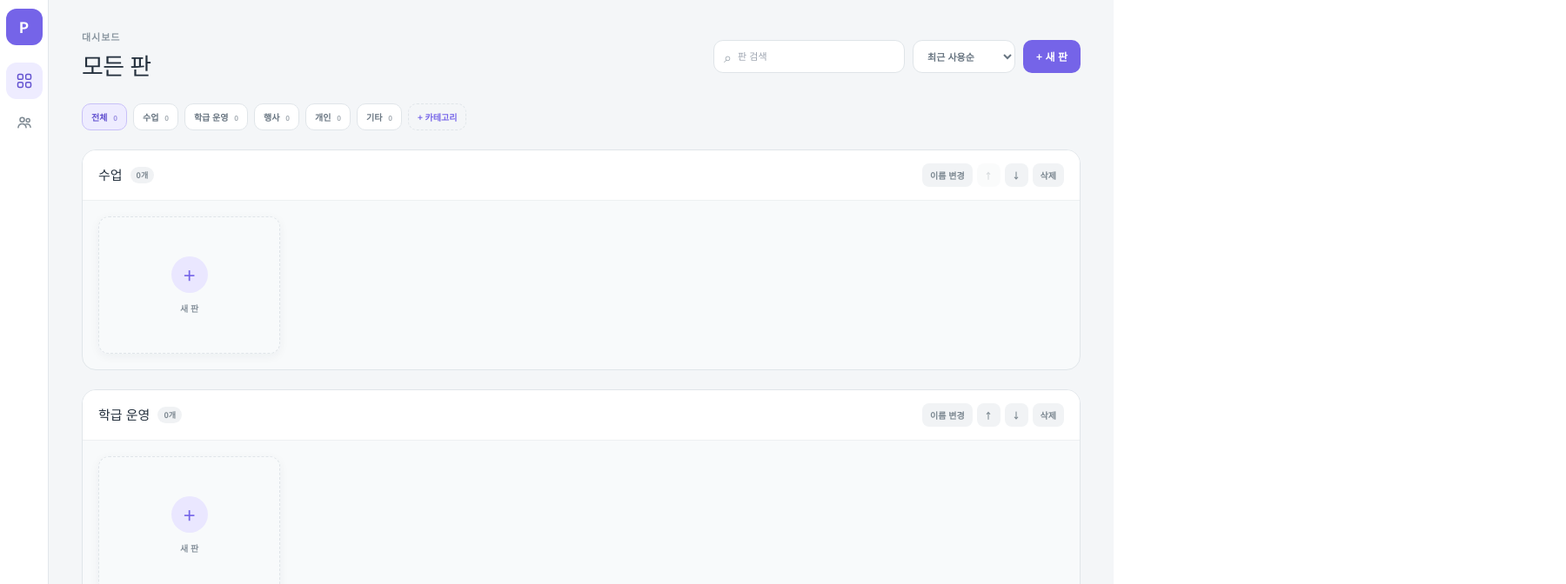
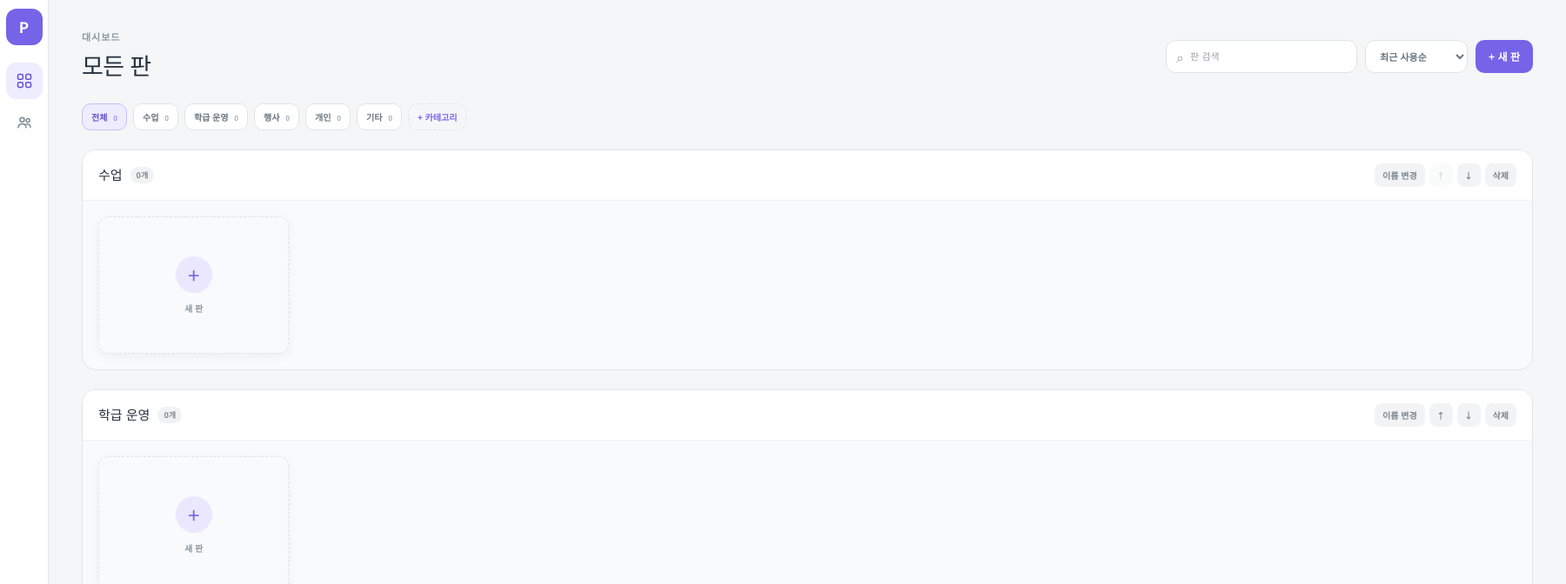
Before and after one commit to RamzThunder/PanDeckI, a React (Vite) app: page / in a window 1280 px wide. Shown: the top 672 px of the page at 87% size, 1800 px wide, since content can reach past the window. Built offline with nearby package versions, Linux system fonts and the light colour scheme.

Commit message:
feat: improve presentation picker and app scaling

```diff
--- a/src/App.tsx
+++ b/src/App.tsx
@@ -1,4 +1,4 @@
-import React, { useEffect, useState } from 'react'
+import React, { useEffect, useRef, useState } from 'react'
 import { invoke } from '@tauri-apps/api/core'
 import DailyView from './pages/DailyView'
 import AppSidebar from './components/AppSidebar'
@@ -9,7 +9,17 @@ import { api } from './api'
 import { PRESET_THEMES, applyGlobalFont, applyTheme } from './store/theme'
 
 const DEFAULT_CATEGORIES = ['수업', '학급 운영', '행사', '개인', '기타']
+const APP_WIDTH = 1800
+const APP_HEIGHT = 1012
+const WINDOW_TITLEBAR_HEIGHT = 28
 type AppView = 'dashboard' | 'students'
+
+function resizeWindow(zoom: number) {
+  invoke('resize_window', {
+    width: Math.round(APP_WIDTH * zoom),
+    height: Math.round(APP_HEIGHT * zoom) + WINDOW_TITLEBAR_HEIGHT,
+  }).catch(() => {})
+}
 
 function shiftDate(date: Date, amount: number) {
   const next = new Date(date)
@@ -34,6 +44,23 @@ export default function App(): JSX.Element {
   const [createRequest, setCreateRequest] = useState(0)
   const [appView, setAppView] = useState<AppView>('dashboard')
   const [studentLists, setStudentLists] = useState<StudentList[]>([])
+  const zoomRef = useRef(appZoom)
+  zoomRef.current = appZoom
+
+  useEffect(() => {
+    const onWheel = (event: WheelEvent) => {
+      if (!event.metaKey && !event.ctrlKey) return
+      event.preventDefault()
+      const delta = event.deltaY > 0 ? -0.05 : 0.05
+      const next = Math.max(0.5, Math.min(1.5, Math.round((zoomRef.current + delta) * 20) / 20))
+      zoomRef.current = next
+      setAppZoom(next)
+      resizeWindow(next)
+      api.settings.set('appZoom', String(next)).catch(() => {})
+    }
+    window.addEventListener('wheel', onWheel, { passive: false })
+    return () => window.removeEventListener('wheel', onWheel)
+  }, [])
 
   useEffect(() => {
     async function loadSettings() {
@@ -57,7 +84,13 @@ export default function App(): JSX.Element {
       applyGlobalFont(font)
 
       const zoom = Number(settings.appZoom)
-      if (Number.isFinite(zoom) && zoom > 0) setAppZoom(zoom)
+      if (Number.isFinite(zoom) && zoom > 0) {
+        setAppZoom(zoom)
+        zoomRef.current = zoom
+        resizeWindow(zoom)
+      } else {
+        resizeWindow(1)
+      }
       const scale = Number(settings.fontScale)
       if (Number.isFinite(scale) && scale > 0) setFontScale(scale)
       const offset = Number(settings.fontOffsetY)
@@ -190,10 +223,20 @@ export default function App(): JSX.Element {
     setCreateRequest(value => value + 1)
   }
 
+  const changeZoom = (zoom: number) => {
+    setAppZoom(zoom)
+    zoomRef.current = zoom
+  }
+
+  const commitZoom = (zoom: number) => {
+    resizeWindow(zoom)
+    saveSetting('appZoom', String(zoom))
+  }
+
   return (
-    <div className="app-shell">
+    <div className="app-shell" style={{ transform: `scale(${appZoom})` }}>
       <AppSidebar dashboardActive={appView === 'dashboard' && !activeBoard} studentsActive={appView === 'students'} settingsOpen={settingsOpen} onDashboard={() => selectCategory('전체')} onStudents={() => { setAppView('students'); setActiveBoard(null); setSettingsOpen(false) }} onSettings={() => setSettingsOpen(value => !value)} />
-      <section className="app-content" style={{ transform: `scale(${appZoom})`, transformOrigin: 'top left', width: `${100 / appZoom}%`, height: `${100 / appZoom}%` }}>
+      <section className="app-content">
         {appView === 'students' ? (
           <StudentLists lists={studentLists} onSave={saveStudentList} onDelete={deleteStudentList} />
         ) : !activeBoard ? (
@@ -215,7 +258,7 @@ export default function App(): JSX.Element {
           </main>
         )}
       </section>
-      {settingsOpen && <SettingsPanel activeThemeId={activeThemeId} onThemeChange={id => { setActiveThemeId(id); saveSetting('active_theme', id) }} appZoom={appZoom} onZoomChange={setAppZoom} onZoomCommit={value => saveSetting('appZoom', String(value))} globalFont={globalFont} onGlobalFontChange={value => { setGlobalFont(value); applyGlobalFont(value); saveSetting('globalFont', value) }} systemFonts={systemFonts} fontScale={fontScale} onFontScaleChange={value => { setFontScale(value); saveSetting('fontScale', String(value)) }} fontOffsetY={fontOffsetY} onFontOffsetYChange={value => { setFontOffsetY(value); saveSetting('fontOffsetY', String(value)) }} diaryName={diaryName} onDiaryNameChange={value => { setDiaryName(value); saveSetting('diaryName', value) }} onClose={() => setSettingsOpen(false)} />}
+      {settingsOpen && <SettingsPanel activeThemeId={activeThemeId} onThemeChange={id => { setActiveThemeId(id); saveSetting('active_theme', id) }} appZoom={appZoom} onZoomChange={changeZoom} onZoomCommit={commitZoom} globalFont={globalFont} onGlobalFontChange={value => { setGlobalFont(value); applyGlobalFont(value); saveSetting('globalFont', value) }} systemFonts={systemFonts} fontScale={fontScale} onFontScaleChange={value => { setFontScale(value); saveSetting('fontScale', String(value)) }} fontOffsetY={fontOffsetY} onFontOffsetYChange={value => { setFontOffsetY(value); saveSetting('fontOffsetY', String(value)) }} diaryName={diaryName} onDiaryNameChange={value => { setDiaryName(value); saveSetting('diaryName', value) }} onClose={() => setSettingsOpen(false)} />}
     </div>
   )
 }
--- a/src/styles/global.css
+++ b/src/styles/global.css
@@ -48,12 +48,17 @@ button, input, textarea {
 }
 
 .app-shell {
-  width: 100%;
-  height: 100%;
+  position: absolute;
+  left: 0;
+  top: 0;
+  width: 1800px;
+  height: 1012px;
   display: grid;
   grid-template-columns: 230px minmax(0, 1fr);
   color: #24303d;
   background: #f4f6f8;
+  transform-origin: top left;
+  overflow: hidden;
 }
 
 .app-content { min-width: 0; height: 100%; overflow: hidden; }
@@ -730,94 +735,112 @@ button, input, textarea {
 .student-list-empty p { margin-bottom: 18px; font-size: 10px; }
 
 .random-picker {
-  min-width: 420px;
-  min-height: 430px;
+  min-width: 240px;
+  min-height: 170px;
   max-width: calc(100vw - 16px);
   max-height: calc(100vh - 16px);
-  padding: 18px;
-  overflow-y: auto;
-  border: 1px solid rgba(255,255,255,.6);
-  border-radius: 18px;
-  background: rgba(255,255,255,.97);
-  box-shadow: 0 16px 45px rgba(20, 25, 40, .28);
+  border: 2px solid #5c63ee;
+  background: #fff;
+  box-shadow: 0 8px 25px rgba(28, 35, 55, .08);
 }
 
 .classroom-widget { position: absolute; z-index: 150000; }
-.classroom-widget-resize-handle {
+.random-picker-toolbar {
   position: absolute;
-  right: 4px;
-  bottom: 4px;
-  width: 20px;
-  height: 20px;
-  border: 0;
-  background: linear-gradient(135deg, transparent 42%, #b3a9f4 43%, #b3a9f4 51%, transparent 52%, transparent 62%, #8f81e7 63%, #8f81e7 71%, transparent 72%);
-  cursor: nwse-resize;
+  left: 50%;
+  bottom: calc(100% + 16px);
+  transform: translateX(-50%);
+  padding: 8px 10px;
+  display: flex;
+  gap: 3px;
+  border: 1px solid #e5e8ec;
+  border-radius: 13px;
+  background: rgba(255,255,255,.98);
+  box-shadow: 0 5px 16px rgba(30, 38, 55, .16);
+  cursor: grab;
   touch-action: none;
 }
-.random-picker > header { margin-bottom: 14px; display: flex; align-items: center; justify-content: space-between; cursor: grab; touch-action: none; }
-.random-picker > header:active { cursor: grabbing; }
-.random-picker > header small { color: #7564e8; font-size: 9px; font-weight: 850; letter-spacing: .8px; }
-.random-picker > header h2 { margin-top: 3px; color: #293744; font-size: 22px; }
-.random-picker > header button { border: 0; color: #89949d; background: transparent; cursor: pointer; font-size: 25px; }
-
-.random-picker-controls { margin-bottom: 15px; display: flex; flex-wrap: wrap; align-items: end; gap: 10px; }
-.random-picker-controls label { min-width: 180px; flex: 1; display: flex; flex-direction: column; gap: 5px; color: #7c8790; font-size: 9px; font-weight: 750; }
-.random-picker-controls select { padding: 9px 10px; border: 1px solid #dce2e6; border-radius: 9px; outline: 0; color: #34424e; background: #fafbfc; font-size: 11px; }
-.random-picker-controls > span { padding: 9px 11px; border-radius: 9px; color: #687581; background: #f1f3f5; font-size: 10px; white-space: nowrap; }
-.random-picker-controls > span strong { color: #6352d0; font-size: 12px; }
-.random-picker-controls > button { padding: 9px 11px; border: 0; border-radius: 9px; color: #7564e8; background: #eeecff; cursor: pointer; font-size: 10px; font-weight: 750; }
-.random-picker-controls > button.active { color: #fff; background: #7564e8; }
-.random-picker-controls > button:disabled { opacity: .35; cursor: default; }
-
-.random-picker-attendance { margin-bottom: 14px; overflow: hidden; border: 1px solid #eadede; border-radius: 13px; background: #fffafa; }
-.random-picker-attendance > header { padding: 10px 12px; display: flex; align-items: center; justify-content: space-between; border-bottom: 1px solid #f1e7e7; background: #fff; }
-.random-picker-attendance > header div { display: flex; flex-direction: column; gap: 2px; }
-.random-picker-attendance > header strong { color: #745b5b; font-size: 10px; }
-.random-picker-attendance > header span { color: #a18f8f; font-size: 8px; }
-.random-picker-attendance > header button { padding: 5px 8px; border: 0; border-radius: 7px; color: #a06c6c; background: #f7eded; cursor: pointer; font-size: 9px; font-weight: 750; }
-.random-picker-attendance > header button:disabled { opacity: .35; cursor: default; }
-.random-picker-attendance > div { max-height: 120px; padding: 10px; display: flex; flex-wrap: wrap; gap: 6px; overflow-y: auto; }
-.random-picker-attendance > div button { padding: 6px 10px; border: 1px solid #e7e1e1; border-radius: 20px; color: #746b6b; background: #fff; cursor: pointer; font-size: 10px; font-weight: 700; }
-.random-picker-attendance > div button.absent { border-color: #e4bcbc; color: #a34f4f; background: #fbeaea; text-decoration: line-through; }
+.random-picker-toolbar:active { cursor: grabbing; }
+.random-picker-toolbar > button { width: 32px; height: 32px; display: grid; place-items: center; border: 0; border-radius: 8px; color: #65717d; background: transparent; cursor: pointer; }
+.random-picker-toolbar > button:hover, .random-picker-toolbar > button.active { color: #565ee8; background: #f0f1ff; }
+.random-picker-toolbar svg { width: 20px; height: 20px; fill: none; stroke: currentColor; stroke-width: 1.9; stroke-linecap: round; stroke-linejoin: round; }
+.random-picker-more { position: absolute; top: calc(100% + 7px); right: 0; width: 125px; padding: 5px; border: 1px solid #e5e8ec; border-radius: 10px; background: #fff; box-shadow: 0 8px 20px rgba(30,38,55,.14); }
+.random-picker-more button { width: 100%; padding: 8px; border: 0; border-radius: 7px; color: #596673; background: transparent; cursor: pointer; font-size: 10px; font-weight: 700; }
+.random-picker-more button:hover { background: #f3f4f7; }
+.random-picker-more button:disabled, .random-picker-reset:disabled { opacity: .35; cursor: default; }
 
 .random-picker-stage {
-  min-height: 210px;
+  width: 100%;
+  height: 100%;
   padding: 24px;
+  display: grid;
+  place-items: center;
+  overflow: hidden;
+  background: #fff;
+}
+
+.random-picker-stage-content {
   display: flex;
   flex-direction: column;
   align-items: center;
   justify-content: center;
-  gap: 12px;
-  overflow: hidden;
-  border: 1px solid #d8d2ff;
-  border-radius: 22px;
-  background: radial-gradient(circle at 50% 20%, #fff 0, #f2efff 54%, #e7e1ff 100%);
+  gap: 22px;
+  transform-origin: center;
+  transition: transform .08s ease-out;
 }
 
-.random-picker-stage p { color: #8175bf; font-size: 12px; font-weight: 750; }
-.random-picker-stage strong { max-width: 100%; color: #4d3cad; font-size: clamp(38px, 6vw, 68px); line-height: 1.15; text-align: center; word-break: break-all; }
-.random-picker-stage span { color: #7564e8; font-size: 11px; font-weight: 700; text-align: center; }
+.random-picker-stage strong { max-width: 520px; color: #172033; font-size: 68px; line-height: 1.15; text-align: center; word-break: break-all; }
+.random-picker-stage strong.waiting { font-size: 32px; letter-spacing: 7px; }
+.random-picker-stage span { color: #8b95a1; font-size: 11px; font-weight: 700; text-align: center; }
 .random-picker-stage.drawing strong { animation: picker-pulse .14s ease-in-out infinite alternate; }
 @keyframes picker-pulse { from { transform: scale(.96); opacity: .72; } to { transform: scale(1.03); opacity: 1; } }
+.random-picker-winners { max-width: 540px; display: flex; align-items: center; justify-content: center; flex-wrap: wrap; gap: 12px; }
+.random-picker-winners strong { padding: 8px 16px; border-radius: 14px; background: #f2f2ff; font-size: 46px; }
+.random-picker-winners.many { gap: 8px; }
+.random-picker-winners.many strong { padding: 6px 12px; font-size: 32px; }
 
-.random-picker-draw { width: 100%; margin: 14px 0; padding: 14px; border: 0; border-radius: 13px; color: #fff; background: #7564e8; cursor: pointer; font-size: 14px; font-weight: 850; box-shadow: 0 8px 18px rgba(117,100,232,.25); }
-.random-picker-draw:hover { background: #6857d8; }
+.random-picker-draw { width: 58px; height: 58px; display: grid; place-items: center; border: 0; border-radius: 50%; color: #fff; background: #5c63ee; cursor: pointer; box-shadow: 0 7px 16px rgba(92,99,238,.25); }
+.random-picker-draw svg { width: 25px; height: 25px; fill: none; stroke: currentColor; stroke-width: 2; stroke-linecap: round; stroke-linejoin: round; }
+.random-picker-draw:hover { background: #4f56df; transform: translateY(-1px); }
 .random-picker-draw:disabled { opacity: .45; cursor: default; box-shadow: none; }
 
-.random-picker-history { overflow: hidden; border: 1px solid #e3e7ea; border-radius: 13px; background: #f8fafb; }
-.random-picker-history header { padding: 10px 12px; display: flex; align-items: center; justify-content: space-between; border-bottom: 1px solid #e8ecef; background: #fff; }
-.random-picker-history header strong { color: #56636e; font-size: 10px; }
-.random-picker-history header span { color: #89949d; font-size: 9px; }
-.random-picker-history > div { max-height: 115px; padding: 10px; display: flex; flex-wrap: wrap; gap: 6px; overflow-y: auto; }
-.random-picker-history > div button { padding: 5px 7px 5px 9px; display: flex; align-items: center; gap: 5px; border: 0; border-radius: 20px; color: #7564e8; background: #eeecff; cursor: pointer; font-size: 10px; font-weight: 750; }
-.random-picker-history > div button:hover { background: #e2defe; }
-.random-picker-history > div button span { width: 14px; height: 14px; display: grid; place-items: center; border-radius: 50%; color: #fff; background: #a69bea; font-size: 10px; line-height: 1; }
-.random-picker-history > p, .random-picker-empty { padding: 24px; color: #929ca5; font-size: 10px; text-align: center; }
+.random-picker-remembered div button { padding: 5px 6px 5px 8px; display: flex; align-items: center; gap: 5px; border: 0; border-radius: 20px; color: #535bdc; background: #fff; cursor: pointer; font-size: 9px; font-weight: 750; white-space: nowrap; box-shadow: 0 1px 3px rgba(45,51,110,.1); }
+.random-picker-remembered div button span { width: 13px; height: 13px; display: grid; place-items: center; border-radius: 50%; color: #fff; background: #8990ee; font-size: 9px; line-height: 1; }
+.random-picker-remembered div button:hover { background: #e9eaff; }
+
+.random-picker-resize { position: absolute; width: 18px; height: 18px; border: 3px solid #5c63ee; border-radius: 50%; background: #fff; touch-action: none; }
+.random-picker-resize.nw { left: -10px; top: -10px; cursor: nwse-resize; }
+.random-picker-resize.ne { right: -10px; top: -10px; cursor: nesw-resize; }
+.random-picker-resize.sw { left: -10px; bottom: -10px; cursor: nesw-resize; }
+.random-picker-resize.se { right: -10px; bottom: -10px; cursor: nwse-resize; }
+
+.random-picker-settings { position: absolute; left: calc(100% + 18px); top: -2px; width: 300px; max-height: min(620px, calc(100vh - 24px)); padding: 15px; overflow-y: auto; border: 1px solid #e4e8ed; border-radius: 14px; background: #fff; box-shadow: 0 14px 35px rgba(25,34,50,.18); }
+.random-picker-settings > header { margin-bottom: 14px; display: flex; align-items: center; justify-content: space-between; color: #273342; }
+.random-picker-settings > header strong { font-size: 13px; }
+.random-picker-settings > header button { border: 0; color: #87929d; background: transparent; cursor: pointer; font-size: 18px; }
+.random-picker-list-select { margin-bottom: 12px; display: flex; flex-direction: column; gap: 5px; color: #7c8790; font-size: 9px; font-weight: 750; }
+.random-picker-list-select select { padding: 8px 9px; border: 1px solid #dce2e6; border-radius: 8px; outline: 0; color: #34424e; background: #fafbfc; font-size: 11px; }
+.random-picker-count { margin-bottom: 12px; display: flex; align-items: center; justify-content: space-between; color: #596673; font-size: 10px; font-weight: 750; }
+.random-picker-count span { display: flex; align-items: center; gap: 5px; }
+.random-picker-count input { width: 58px; padding: 7px 8px; border: 1px solid #dce2e6; border-radius: 8px; outline: 0; color: #34424e; background: #fafbfc; font-size: 11px; text-align: center; }
+.random-picker-count input:focus { border-color: #5c63ee; }
+.random-picker-count small { color: #89949d; font-size: 9px; }
+.random-picker-students { max-height: 265px; margin-bottom: 15px; overflow-y: auto; border: 1px solid #edf0f3; border-radius: 9px; }
+.random-picker-students label { padding: 7px 9px; display: flex; align-items: center; gap: 7px; color: #4d5965; cursor: pointer; font-size: 10px; }
+.random-picker-students label:nth-child(even) { background: #f7f9fa; }
+.random-picker-students input { accent-color: #5c63ee; }
+.random-picker-students span { width: 18px; color: #8b96a1; text-align: right; }
+.random-picker-toggle { padding: 11px 1px; display: flex; align-items: center; justify-content: space-between; gap: 10px; border-top: 1px solid #edf0f3; cursor: pointer; }
+.random-picker-toggle span { display: flex; flex-direction: column; gap: 2px; }
+.random-picker-toggle strong { color: #3f4b57; font-size: 10px; }
+.random-picker-toggle small { color: #929ca5; font-size: 8px; }
+.random-picker-toggle input { width: 30px; height: 17px; accent-color: #5c63ee; }
+.random-picker-remembered { margin: 5px 0 10px; overflow: hidden; border: 1px solid #e7e8fb; border-radius: 9px; background: #f8f8ff; }
+.random-picker-remembered header { padding: 8px 9px; display: flex; align-items: center; justify-content: space-between; border-bottom: 1px solid #e7e8fb; background: #fff; }
+.random-picker-remembered header strong { color: #5259c9; font-size: 9px; }
+.random-picker-remembered header span { color: #89929c; font-size: 8px; }
+.random-picker-remembered > div { max-height: 90px; padding: 8px; display: flex; flex-wrap: wrap; gap: 5px; overflow-y: auto; }
+.random-picker-remembered > p { padding: 12px 8px; color: #9aa2aa; font-size: 8px; text-align: center; }
+.random-picker-reset { width: 100%; margin-top: 4px; padding: 9px; border: 0; border-radius: 8px; color: #5c63ee; background: #eff0ff; cursor: pointer; font-size: 10px; font-weight: 750; }
+.random-picker-empty { padding: 24px; color: #929ca5; font-size: 10px; text-align: center; }
 .random-picker-empty h3 { margin-bottom: 6px; color: #56636e; font-size: 15px; }
-
-@media (max-width: 1000px) {
-  .app-shell { grid-template-columns: 56px minmax(0, 1fr); }
-  .student-list-workspace { grid-template-columns: 1fr; }
-  .student-list-preview { min-height: 260px; }
-  .random-picker { min-width: min(420px, calc(100vw - 16px)); }
-}
```
Also changed, not shown: src/components/RandomStudentPicker.tsx (+131 -85 lines), src/pages/DailyView.tsx (+11 -7 lines), 2 other files (tests, documents, lock files or other folders).
